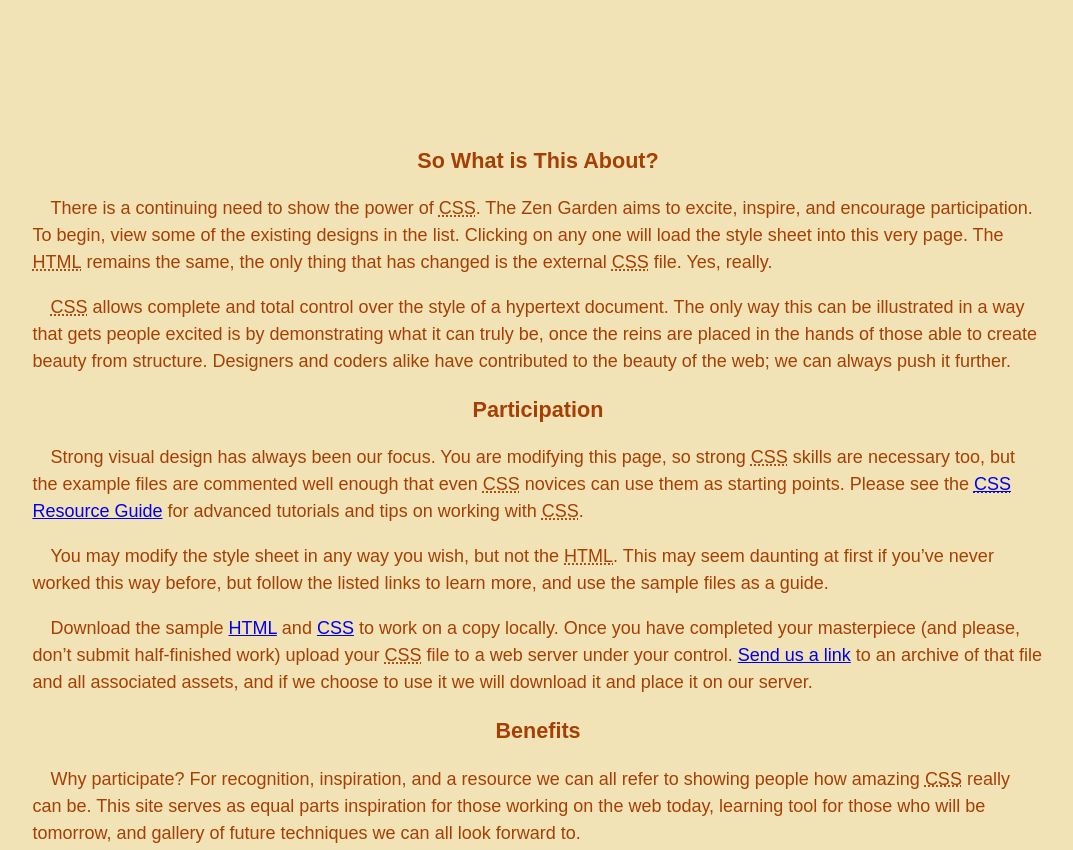
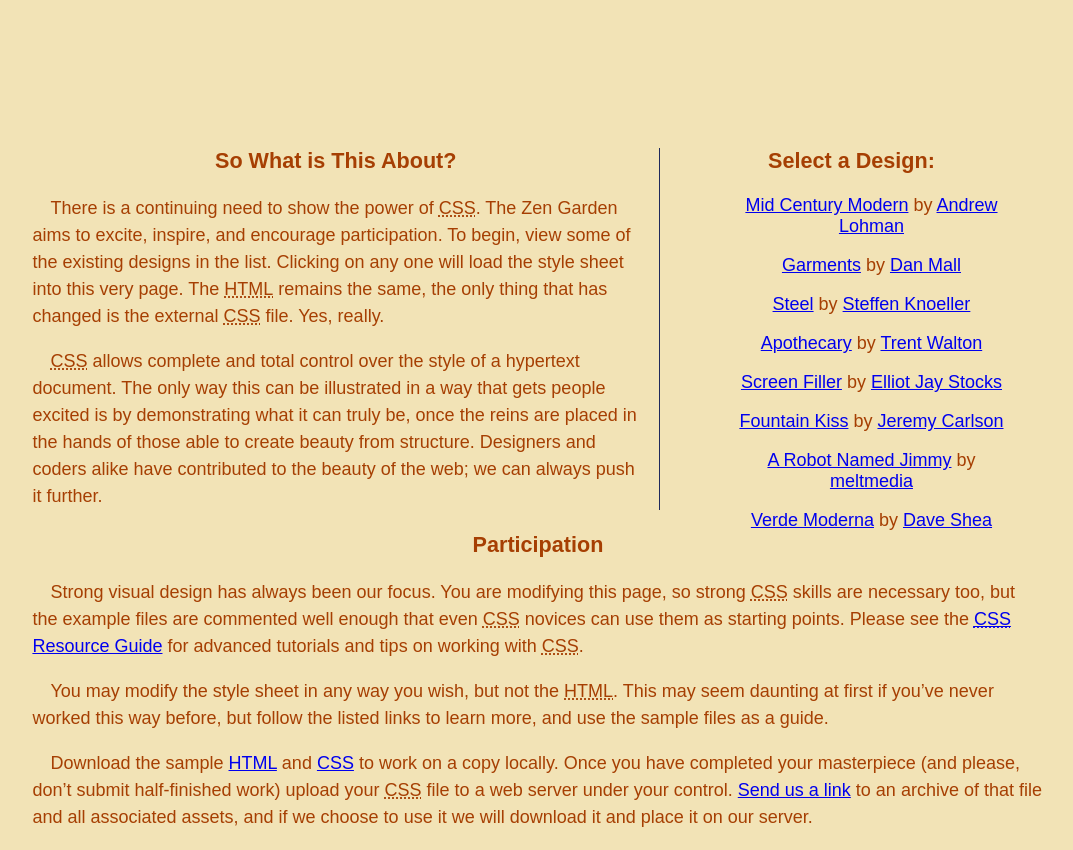
Before and after one commit to felipesilva-pd/desenvolve-introducao-web, a plain HTML site: page CSS Zen Garden/index.html in a window 1280 px wide. Shown: the part 432-1282 px from the top of the page, without its empty margins (102-1175 px from the left). Drawn offline with Linux system fonts and the light colour scheme.

Commit message:
Add files via upload

```diff
--- a/CSS Zen Garden/style.css
+++ b/CSS Zen Garden/style.css
@@ -2,10 +2,55 @@
 .fonte { color: #A63F03}
 .destaque { color: #731702} */
 
+html {
+    background: #F2E3B6;
+    color: #A63F03;
+    font-size: 18px;
+    font-family: Arial, Helvetica, sans-serif;
+
+}
+p {
+    text-indent: 1em;
+}
+h1 {
+    text-align: center;
+    font-size: 1.8rem;
+}
+h2 {
+    text-align: center;
+    font-size: 1.4rem
+}
+h3 {
+    text-align: center;
+    font-size: 1.2rem
+}
+.summary {
+    text-align: right;
+}
+.main p {
+    line-height: 1.5;
+}
+abbr {
+    font-variant: small-caps;
+}
 .page-wrapper {
     width: 80%;
     max-width: 1280px;
     margin: auto;
+    position: relative;
+}
+.explanation {
+    width: 60%;
+    margin-right: 35%;
+    border-right: 1px solid #1f295c;
+    padding-right: 2%;
+}
+#design-selection {
+    position: absolute;
+    top: 550px;
+    left: 62%;
+    padding-left: 2%;
+    padding-right: 2%;
 }
 
 #zen-intro {
@@ -41,37 +86,3 @@ footer {
     padding: 0.5em;
     display: inline-block;
 }
-
-
-
-html {
-    background: #F2E3B6;
-    color: #A63F03;
-    font-size: 18px;
-    font-family: Arial, Helvetica, sans-serif;
-
-}
-p {
-    text-indent: 1em;
-}
-h1 {
-    text-align: center;
-    font-size: 1.8rem;
-}
-h2 {
-    text-align: center;
-    font-size: 1.4rem
-}
-h3 {
-    text-align: center;
-    font-size: 1.2rem
-}
-.summary {
-    text-align: right;
-}
-.main p {
-    line-height: 1.5;
-}
-abbr {
-    font-variant: small-caps;
-}
```
